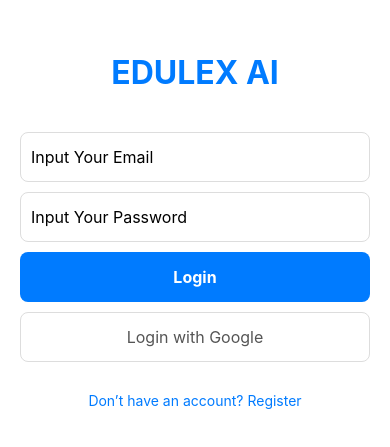
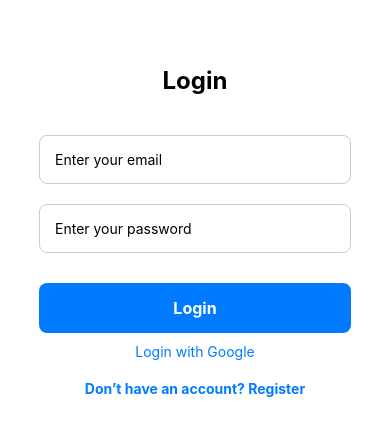
Before and after one commit to sidharthgk/Edulex-Frontend, a React Native app: screen /Login in a window 390 px wide. Shown: the part 191-638 px from the top of the page. Built offline with nearby package versions, Linux system fonts and the light colour scheme.

Commit message:
modified loginscreen page

```diff
--- a/src/screens/LoginScreen.tsx
+++ b/src/screens/LoginScreen.tsx
@@ -1,56 +1,40 @@
 import React, { useState } from 'react';
 import { View, Text, TextInput, TouchableOpacity, StyleSheet } from 'react-native';
 
-const LoginScreen = () => {
+const LoginScreen = ({ navigation }: any) => {
   const [email, setEmail] = useState('');
   const [password, setPassword] = useState('');
-  const [error, setError] = useState('');
 
   const handleLogin = () => {
-    if (!email || !password) {
-      setError('Please enter both email and password');
-    } else {
-      setError('');
-      console.log('Logged in with:', email, password);
-      // Proceed with authentication logic here
-    }
+    console.log('Email:', email, 'Password:', password);
+    // Implement authentication logic here
   };
 
   return (
     <View style={styles.container}>
-      <Text style={styles.logo}>EDULEX AI</Text>
-
-      {/* Email Input */}
+      <Text style={styles.title}>Login</Text>
       <TextInput
-        style={[styles.input, error && !email ? styles.errorInput : null]}
-        placeholder="Input Your Email"
+        style={styles.input}
+        placeholder="Enter your email"
         value={email}
-        onChangeText={(text) => setEmail(text)}
+        onChangeText={setEmail}
+        keyboardType="email-address"
+        autoCapitalize="none"
       />
-      {error && !email && <Text style={styles.errorText}>Your email is required</Text>}
-
-      {/* Password Input */}
       <TextInput
-        style={[styles.input, error && !password ? styles.errorInput : null]}
-        placeholder="Input Your Password"
+        style={styles.input}
+        placeholder="Enter your password"
+        value={password}
+        onChangeText={setPassword}
         secureTextEntry
-        value={password}
-        onChangeText={(text) => setPassword(text)}
       />
-      {error && !password && <Text style={styles.errorText}>Your password is required</Text>}
-
-      {/* Login Button */}
       <TouchableOpacity style={styles.button} onPress={handleLogin}>
         <Text style={styles.buttonText}>Login</Text>
       </TouchableOpacity>
-
-      {/* Google Login */}
-      <TouchableOpacity style={styles.googleButton}>
-        <Text style={styles.googleButtonText}>Login with Google</Text>
+      <TouchableOpacity onPress={() => console.log('Login with Google')}>
+        <Text style={styles.linkText}>Login with Google</Text>
       </TouchableOpacity>
-
-      {/* Register Link */}
-      <TouchableOpacity>
+      <TouchableOpacity onPress={() => navigation.navigate('RegisterStart')}>
         <Text style={styles.registerText}>Don’t have an account? Register</Text>
       </TouchableOpacity>
     </View>
@@ -63,65 +47,41 @@ const styles = StyleSheet.create({
     justifyContent: 'center',
     alignItems: 'center',
     backgroundColor: '#fff',
-    padding: 20,
   },
-  logo: {
-    fontSize: 32,
+  title: {
+    fontSize: 24,
     fontWeight: 'bold',
-    marginBottom: 40,
-    color: '#007bff',
+    marginBottom: 30,
   },
   input: {
-    width: '100%',
-    height: 50,
-    borderColor: '#ddd',
+    width: '80%',
+    padding: 15,
+    marginVertical: 10,
     borderWidth: 1,
+    borderColor: '#ccc',
     borderRadius: 8,
-    marginBottom: 10,
-    paddingHorizontal: 10,
-    fontSize: 16,
-  },
-  errorInput: {
-    borderColor: 'red',
-  },
-  errorText: {
-    width: '100%',
-    color: 'red',
-    fontSize: 12,
-    marginBottom: 10,
   },
   button: {
-    width: '100%',
-    height: 50,
-    backgroundColor: '#007bff',
-    justifyContent: 'center',
+    backgroundColor: '#007BFF',
+    padding: 15,
+    borderRadius: 8,
+    width: '80%',
     alignItems: 'center',
-    borderRadius: 8,
-    marginBottom: 10,
+    marginTop: 20,
   },
   buttonText: {
     color: '#fff',
     fontSize: 16,
     fontWeight: 'bold',
   },
-  googleButton: {
-    width: '100%',
-    height: 50,
-    borderColor: '#ddd',
-    borderWidth: 1,
-    justifyContent: 'center',
-    alignItems: 'center',
-    borderRadius: 8,
-    marginBottom: 10,
-  },
-  googleButtonText: {
-    color: '#555',
-    fontSize: 16,
+  linkText: {
+    color: '#007BFF',
+    marginTop: 10,
   },
   registerText: {
-    color: '#007bff',
+    color: '#007BFF',
     marginTop: 20,
-    fontSize: 14,
+    fontWeight: 'bold',
   },
 });
 
```
